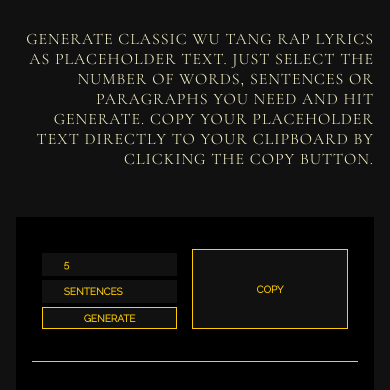
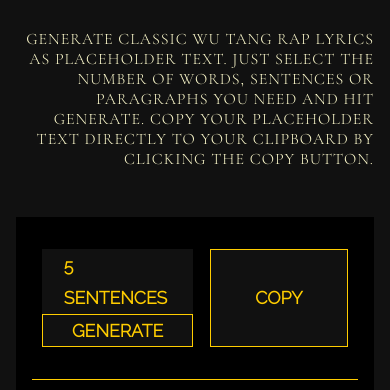
Before and after one commit to s-kngstn/wu-loremipsum, a website: page index.html in a window 390 px wide. Shown: the part 305-695 px from the top of the page. Drawn offline with nearby package versions, Linux system fonts and the light colour scheme.

Commit message:
Modified input text size at media query

```diff
--- a/style.css
+++ b/style.css
@@ -259,7 +259,7 @@
 
   .input,
   .btn {
-    font-size: 10px;
+    font-size: 1.1rem;
     padding: 0.3rem 1.3rem;
     width: 90%;
   }
```
